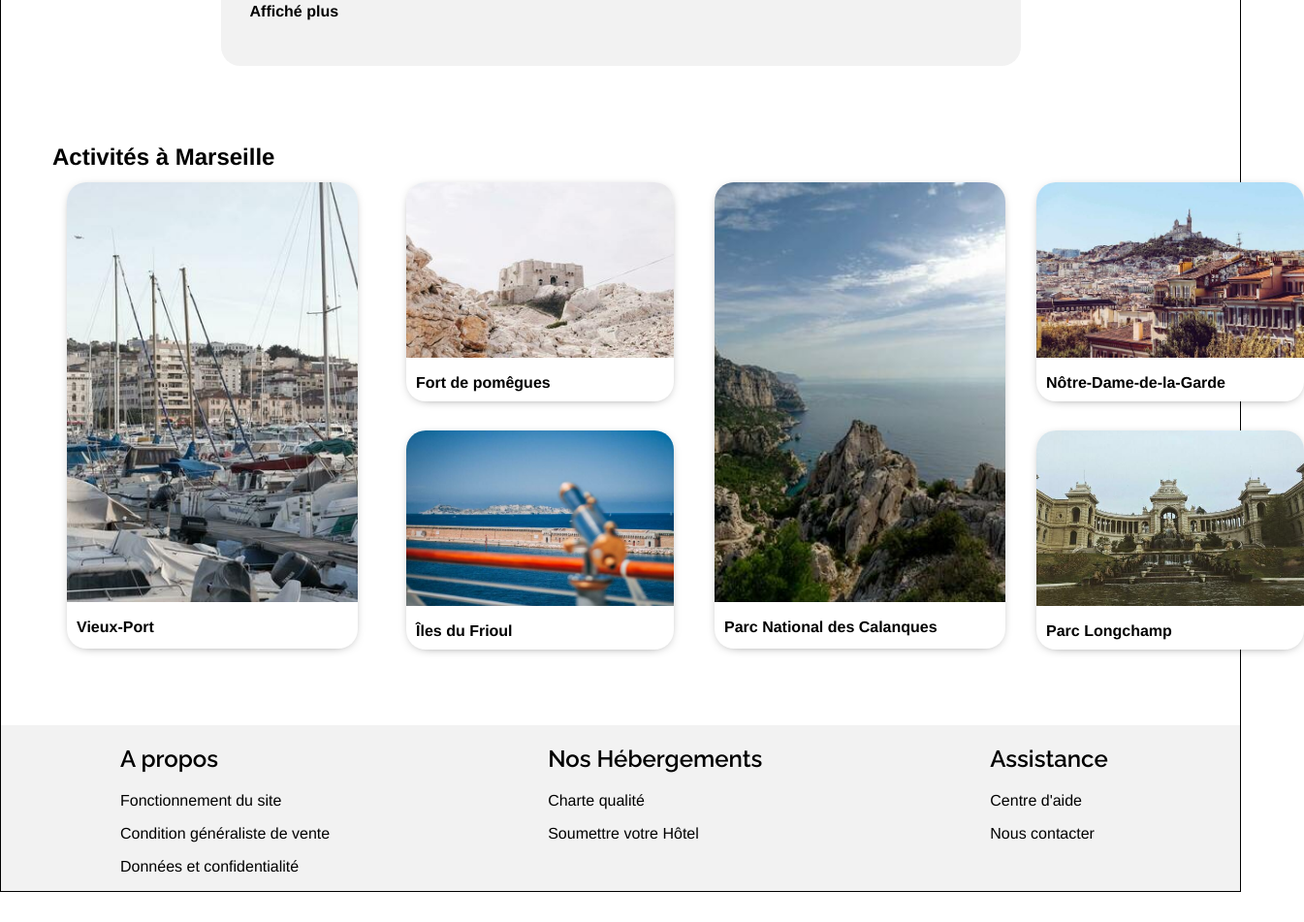
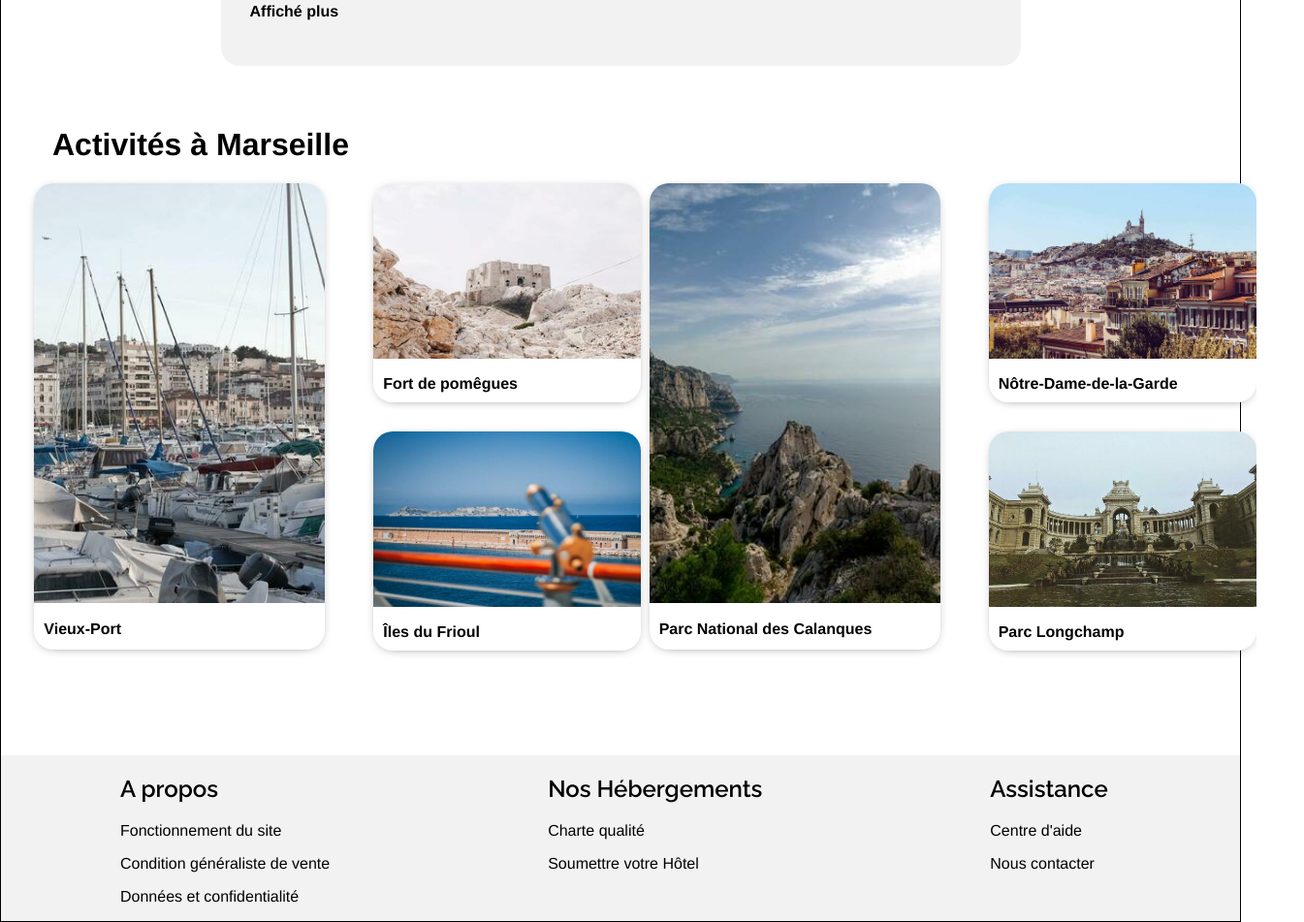
Before and after one commit to saidousoule/P2_soule_saidou_github, a plain HTML site: page index.html in a window 1280 px wide. Shown: the part 1750-2701 px from the top of the page at 97% size, 1345 px wide, since content can reach past the window. Before the commit the page ends 2670 px from the top, so only its background shows below. Drawn offline with Linux system fonts and the light colour scheme; a web font is replaced by a local one.

Commit message:
arrangement de la section 3 pour le responsive sans médiaqueri

```diff
--- a/CSS/P2_css.css
+++ b/CSS/P2_css.css
@@ -126,6 +126,7 @@ i{
 #filtre-general{
   display: flex;
   padding-left: 48px;
+  flex-wrap: wrap;
 }
 
 .filtre-general{
@@ -149,6 +150,7 @@ i{
     padding: 4px 20px 8px 50px;
     margin-top: 0px;
     margin-left: -47px;
+    white-space: nowrap;
 }
 
 #info{
@@ -199,8 +201,9 @@ i{
 .section2{
    display: flex;
    justify-content: space-evenly;
-   margin-bottom: 60px;
+   margin-bottom: 63px;
    flex-wrap: wrap-reverse;
+
 }
 
 .S1S1{
@@ -230,6 +233,7 @@ i{
 }
 
 .image-section2{
+    object-fit: cover;
     height: 150px;
     width: 225px;
     border-radius: 20px 20px 0px 0;
@@ -304,6 +308,7 @@ i{
 }
 
 .image2-section2{
+    object-fit: cover;
     height: 160px;
     width: 170px;
     border-radius: 20px 0px 0px 20px;
@@ -387,11 +392,12 @@ i{
 /* -------------------SECTION 3------------------------ */
 
 .section3{
-    display: bloc;
+    display: flex;
     margin-top: 18px;
-    margin-right: 70px;
-    height: 620px;
-
+    margin-right: 0px;
+    flex-wrap: wrap;
+    justify-content: center;
+    justify-content: space-evenly;
 }
 
 .activité-a-marseille{
@@ -403,16 +409,10 @@ i{
 
 .titre-section-3{
     font-family: Raleway Arial, Helvetica, sans-serif;
-    display: inline;
-    height: 20px;
-    width: 300px;
     margin-left: 53px;
     font-family: Raleway Arial, Helvetica, sans-serif;
-    margin-top: 20px;
-}
+    width: 398px;
 
-.titresection3{
-    display: flex;
 }
 
 .grande-image-S3{
@@ -447,7 +447,6 @@ i{
     height: 481px;
     width: 300px;
     justify-content: center;
-    margin-left: 68px;
 }
 
 .article-S3D2{
@@ -472,20 +471,27 @@ i{
     margin-left: 10px;
 }
 
-#last-div-section3{
-    margin-left: 50px;
+.bloc1-S3{
+    display: flex;
+    justify-content: center;
+    height: 530px;
+    width: 650px;
+}
+
+.bloc2-S3{
+    display: flex;
+    justify-content: center;
+    width: 600px;
+    justify-content: space-between;
 }
 
 /*-------------------------Footer----------------------*/
 
 .pied-de-page{
-
-
     display: flex;
     background-color: #F2F2F2;
     justify-content: flex-start;
-
-
+    margin-top: 60px;
 }
 
 .div-pied-de-page{
@@ -519,7 +525,7 @@ body, .section3, .pied-de-page, .pdp1, p{
 
 /*---------point de rupture -------*/
 
-@media screen and (min-width: 751px) and (max-width: 1920px){
+@media screen and (min-width: 801px) and (max-width: 1920px){
     {
 
         }
@@ -531,7 +537,7 @@ body, .section3, .pied-de-page, .pdp1, p{
          }
         }
 
-@media screen and (min-width: 0px) and (max-width: 750px){
+@media screen and (min-width: 0px) and (max-width: 800px){
 .annexe{
    margin-bottom: 41px;
     }
--- a/index.html
+++ b/index.html
@@ -267,10 +267,14 @@
 
     </section>
 
-    <section class="section3">
-        <div class="titresection3">
+    <div>
         <h1 class="titre-section-3">Activités à Marseille</h1>
     </div>
+
+    <section class="section3">
+
+
+        <div class="bloc1-S3">
             <div class="activité-a-marseille">
                 <div class="S3D1">
                     <article id="activite" >
@@ -294,7 +298,11 @@
                         </div>
                     </article>
                 </div>
+            </div>
+        </div>
 
+
+            <div class="bloc2-S3">
                 <div class="S3D3">
                     <article>
                         <div class="article-S3D1">
@@ -306,7 +314,7 @@
 
 
 
-            <div id="last-div-section3">
+                <div>
                     <article>
                         <div class="article-S3D2" >
                             <img src="Projet+2+-+Reservia+FR/Projet2-Reservia/images/activites/4_small/florian-wehde-xW9e8gdotxI-unsplash.jpg" class="petite-image-S3" alt="Nôtre-Dame-de-la-Garde">
@@ -320,7 +328,6 @@
                     </article>
                 </div>
             </div>
-
     </section>
 
     <Footer class="pied-de-page">
```
Lines whose indentation alone changed are shown as unchanged.
